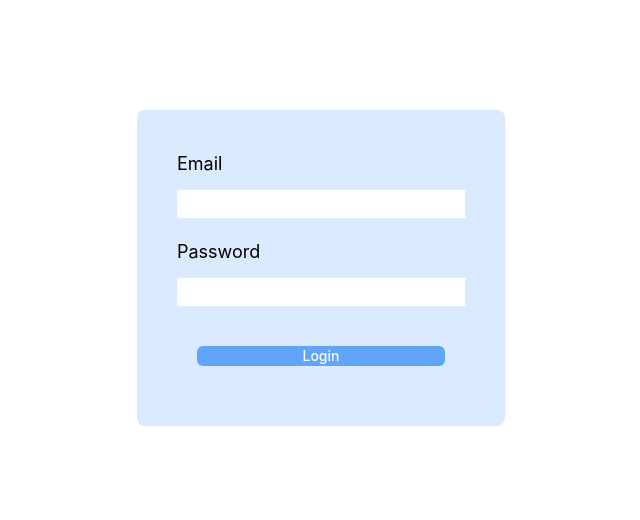
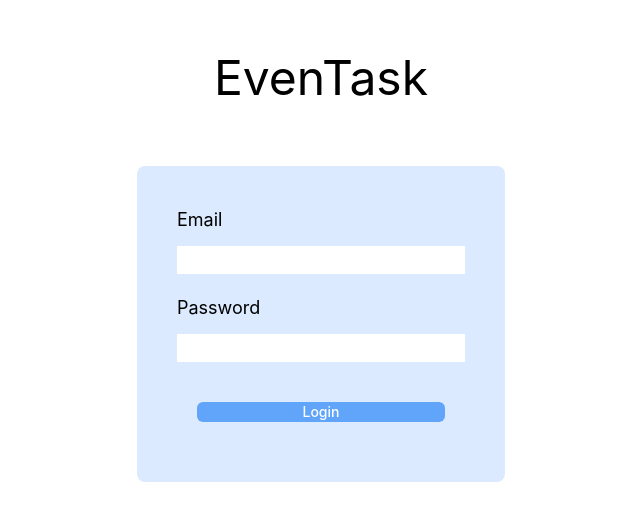
Before and after one commit to robinm3/cqi, a React (Create React App) app in the folder ui/: page /login in a window 1280 px wide. Shown: the part 152-672 px from the top of the page, without its empty margins (319-959 px from the left). Built offline with nearby package versions, Linux system fonts and the light colour scheme.

Commit message:
small add

```diff
--- a/ui/public/index.html
+++ b/ui/public/index.html
@@ -1,13 +1,13 @@
 <!DOCTYPE html>
-<html lang="en">
+<html lang="fr">
   <head>
     <meta charset="utf-8" />
-    <link rel="icon" href="%PUBLIC_URL%/favicon.ico" />
+    <link rel="icon" href="%PUBLIC_URL%/download.png" />
     <meta name="viewport" content="width=device-width, initial-scale=1" />
     <meta name="theme-color" content="#000000" />
     <meta
       name="description"
-      content="Web site created using create-react-app"
+      content="Event task website"
     />
     <link rel="apple-touch-icon" href="%PUBLIC_URL%/logo192.png" />
     <!--
@@ -24,7 +24,7 @@
       work correctly both with client-side routing and a non-root public URL.
       Learn how to configure a non-root public URL by running `npm run build`.
     -->
-    <title>React App</title>
+    <title>EvenTask</title>
   </head>
   <body>
     <noscript>You need to enable JavaScript to run this app.</noscript>
--- a/ui/src/pages/Login.js
+++ b/ui/src/pages/Login.js
@@ -34,7 +34,8 @@ const Login = () => {
   }
   return (
     <div>
-      <div className="flex m-5  h-screen place-items-center justify-center">
+      <div className="flex flex-col m-5  h-screen place-items-center justify-center gap-[4em]">
+        <span className='text-5xl'>EvenTask</span>
         <div className="flex flex-col text-lg bg-blue-100 p-10 rounded-lg">
           <label>Email</label>
           <input type="email" onChange={onChangeEmail} className="mb-5 mt-3" />
```
Also changed, not shown: ui/public/download.png (added), 1 other file (tests, documents, lock files or other folders).
